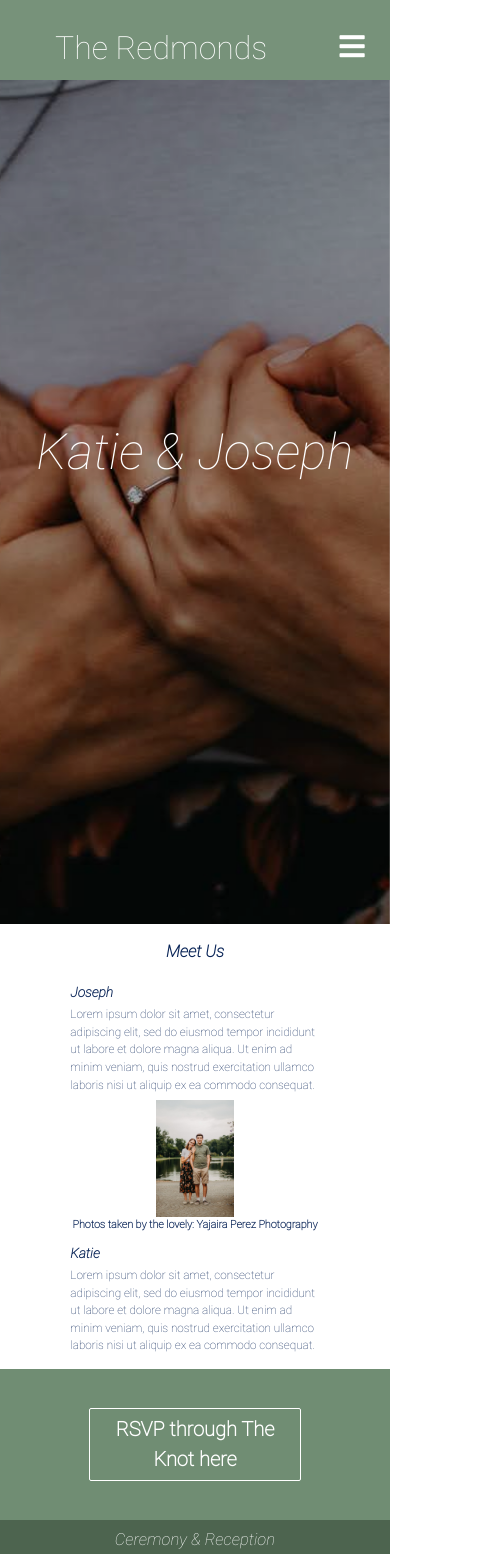
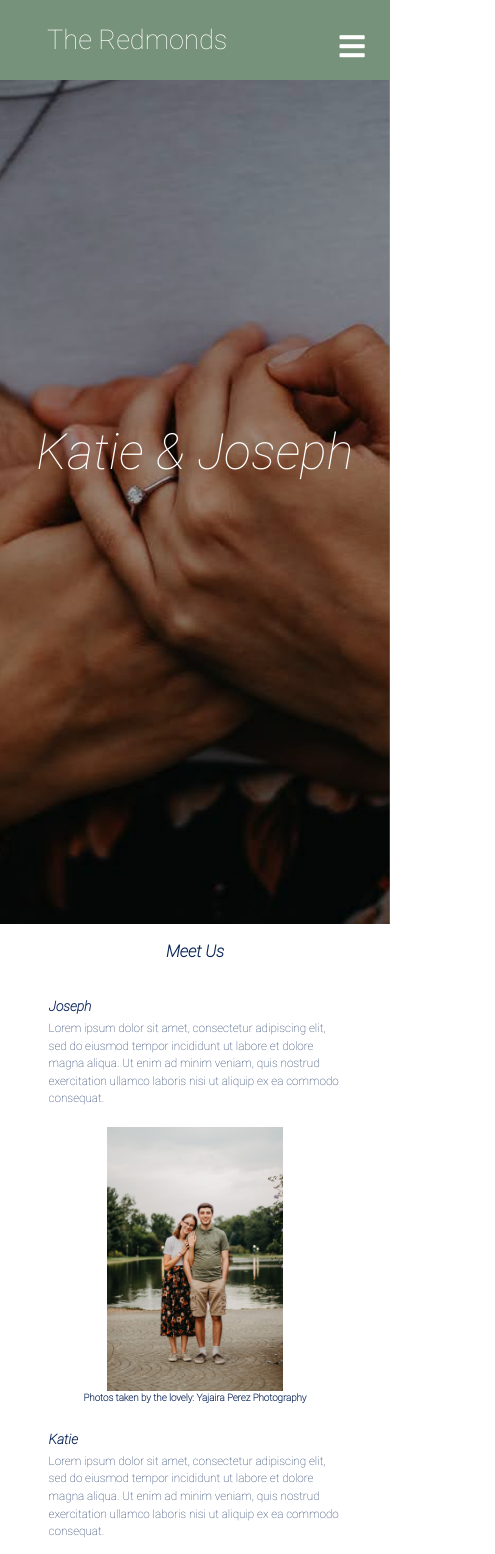
Before and after one commit to ktreider/wedding, a React (Create React App) app: page / in a window 390 px wide. Shown: the top 1554 px of the page, 495 px wide, since content can reach past the window. Built offline with nearby package versions, Linux system fonts and the light colour scheme.

Commit message:
mobile implementation

```diff
--- a/src/App.css
+++ b/src/App.css
@@ -54,8 +54,8 @@
 h1 {font-size: var(--global--font-size-lg);}
 h2 {font-size: var(--global--font-size-m);}
 h3 {font-size: var(--global--font-size-s);}
-h4, p, .btn {font-size: var(--global--font-size-xs);}
-h5 {font-size: var(--global--font-size-xxs);}
+h4, p, .btn, a {font-size: var(--global--font-size-xs);}
+h5, h6, h6 a {font-size: var(--global--font-size-xxs);}
 
 
 /* tablet and mobile font-sizing */
--- a/src/components/Navbar.css
+++ b/src/components/Navbar.css
@@ -93,9 +93,12 @@
       opacity: 1;
       transition: all 0.5s ease;
     }
+    .navbar-logo {
+      font-size: 1.7rem;
+    }
 
     .nav-menu.active {
-      background: rgba(96, 128, 99, .9);
+      background: rgba(96, 128, 99, 1);
       left: 0;
       opacity: 1;
       transition: all 0.5s ease;
--- a/src/components/pages/Details.css
+++ b/src/components/pages/Details.css
@@ -140,3 +140,69 @@
     min-height:40px;
   }
 }
+
+
+/*
+* Tablet View (below 900px)
+*	==============================================
+*/
+@media only screen and (max-width: 900px) {
+    .hotels {
+        flex-direction: column;
+    }
+    .hotels .blurb-container {
+        width: unset;
+        padding: 2vw 0;
+        text-align: center;
+    }
+    .hotels, #misc, .people, .information {
+        width: calc( .85 * var(--responsive--aligndefault-width));
+    }
+    .people {
+        flex-direction: column;
+    }
+    .girls, .guys {
+        width: unset;
+    }
+    .small-img {
+        height: 25vw;
+        width: 19.5vw;
+    }
+    .menus {
+        flex-direction: column;
+    }
+    #food {
+        width: unset;
+        padding-bottom: 5vw;
+    }
+    .map-img {
+        height: 40vw;
+        width: 50vw;
+    }
+
+}
+
+/*
+* Mobile View (below 600px)
+*	==============================================
+*/
+@media only screen and (max-width: 600px) {
+	.hotels, #misc, .people, .information {
+        width: calc( 1.05 * var(--responsive--aligndefault-width));
+    }
+    .small-img {
+        height: 35vw;
+        width: 26.5vw;
+    }
+    .food {
+        width: unset;
+    }
+    .food .title {
+        padding-left: 7vw;
+    }
+    .map-img {
+        height: 55vw;
+        width: 80vw;
+    }
+
+}
--- a/src/components/pages/Details.js
+++ b/src/components/pages/Details.js
@@ -151,7 +151,7 @@ const Details = () => {
             <Blurb title="Additional note about the Mass **Communion**" text="Since the ceremony will be followed by Mass, Holy Communion will be available. Attendants are reminded that only practicing Catholics in a state of grace may recieve Communion. In the Extraordinary Form, communion is received on the tongue at the altar rail. To properly receive, please kneel at the rail (if able) and close your eyes before the priest comes to you." />
             <Blurb title="Where can I park?" text="The church has a small parking lot off of Maple, and there is a parking garage on the corner of Hector and Robinson Alley. Try carpooling! Especially for the reception. While there is a parking garage near the church for the ceremony, the Trolley Barn has limited parking in their own lot and there is no close parking garage. The Trolley Barn has a little market alongside their event spaces, so the public will also be occupying the parking lots during the day." />
             <img className="map-img" src={maryParking} alt="Parking Map"/>
-            <Blurb title="Is there a gift registry?" text="There is not a specific gift registry. Your presence at our wedding is a gift in in itself, but if you feel inclined to give more, please contribute in the best way you see fit! Below is a little more about us if you're looking for something special." />
+            <Blurb title="Is there a gift registry?" text="There is not a specific gift registry. Your presence at our wedding is a gift in itself, but if you feel inclined to give more, please contribute in the best way you see fit! Below is a little more about us if you're looking for something special." />
             <Blurb title="More about Katie & Joseph" text=" We love to do many things together in our free time at home or traveling. We love anything outdoors, and will take walks in the neighborhood or hit the trails for a hike! We try and visit the best trails with waterfalls, scenic overlooks, or lots of rocks to climb. On days we are feeling lazy, or it is just too cold out for a hike, we love to cook! From homemade pierogies to gnocchi to fresh sorbet or even homemade bread, we love to try something new. Katie adores plants and flowers and has even started to press them into art! Joseph loves to go biking, play video games, and code!"/>
             <Blurb title="Sharing photos" text="Katie adores looking back at fond memories, so be sure to share photos from our wedding day! We are thinking of starting a hashtag if you want to tag on instagram! Check back here for the hashtag closer to the big day. " />
             <br/><br/>
--- a/src/components/pages/Home.css
+++ b/src/components/pages/Home.css
@@ -108,7 +108,10 @@
     flex-direction: row-reverse;
 }
 
-
+iframe {
+    height: 30vw;
+    width: 40vw;
+}
 
 .hom {
     background-color: var(--global--color-green);
@@ -122,15 +125,44 @@
 @media only screen and (max-width: 900px) {
 
 	.meet {
-		width: calc( .865 * var(--responsive--aligndefault-width));
+		width: calc( .85 * var(--responsive--aligndefault-width));
 		margin: auto;
+        flex-direction: column;
+	}
+    .top {
+        padding-bottom: 4vw;
+    }
+    .mid-img {
+        display: flex;
+        flex-direction: column;
+        align-items: center;
+    }
+    .mid-img img {
+        width: 30vw;
     }
     .left-side, .right-side {
-        padding: 1.5vw;
+        padding: 2vw 1.5vw;
     }
     #button {
         padding: 7vw;
     }
+    .flex-styling, .sched-info {
+        width: calc( .85 * var(--responsive--aligndefault-width));
+    }
+    .loc {
+        flex-direction: column;
+    }
+    .loc div {
+        width: 100%;
+    }
+    .loc * {
+        padding: 2vw 0;
+    }
+    iframe {
+        height: 40vw;
+        width: 50vw;
+    }
+
 
 }
 
@@ -140,19 +172,22 @@
 */
 @media only screen and (max-width: 600px) {
 
-	.meet {
-		width: calc( .9 * var(--responsive--aligndefault-width));
-		margin: auto;
-        flex-direction: column;
+	.meet, .sched-info, .flex-styling {
+		width: calc( 1.05 * var(--responsive--aligndefault-width));
 	}
-    .mid-img {
-        display: flex;
-        flex-direction: column;
-        align-items: center;
+    #button {
+        padding: 10vw;
+    }
+    .mid-img img {
+        width: 45vw;
+    }
+    .left-side, .right-side {
+        padding: 5vw 1.5vw;
     }
 
-    #button {
-        padding: 10vw;
+    iframe {
+        height: 55vw;
+        width: 65vw;
     }
 
 
--- a/src/components/pages/Home.js
+++ b/src/components/pages/Home.js
@@ -74,7 +74,7 @@ const Home = () => {
                 <a href="https://goo.gl/maps/vevFoeRrKYgLf6iT7" className="u" rel="noreferrer" target="_blank">140 W Hector Street, Conshohocken, PA</a>
               </div>
 
-              <iframe src="https://www.google.com/maps/embed?pb=!1m18!1m12!1m3!1d3053.066046161117!2d-75.30993858929499!3d40.073938849874054!2m3!1f0!2f0!3f0!3m2!1i1024!2i768!4f13.1!3m3!1m2!1s0x89c6be43733fa251%3A0x437e07142ff275a!2s140%20W%20Hector%20St%2C%20Conshohocken%2C%20PA%2019428!5e0!3m2!1sen!2sus!4v1652896538695!5m2!1sen!2sus" width="600" height="450" allowfullscreen="" loading="lazy" referrerpolicy="no-referrer-when-downgrade" title="st marys"></iframe>
+              <iframe src="https://www.google.com/maps/embed?pb=!1m18!1m12!1m3!1d3053.066046161117!2d-75.30993858929499!3d40.073938849874054!2m3!1f0!2f0!3f0!3m2!1i1024!2i768!4f13.1!3m3!1m2!1s0x89c6be43733fa251%3A0x437e07142ff275a!2s140%20W%20Hector%20St%2C%20Conshohocken%2C%20PA%2019428!5e0!3m2!1sen!2sus!4v1652896538695!5m2!1sen!2sus"  allowfullscreen="" loading="lazy" referrerpolicy="no-referrer-when-downgrade" title="st marys"></iframe>
             </div> {/*loc*/}
 
             <div className="loc right">
@@ -84,7 +84,7 @@ const Home = () => {
                 <a href="https://goo.gl/maps/6BmbQtisx7jhzVRd7" className="u" rel="noreferrer" target="_blank">116 E Broad Street, Quakertown, PA</a>
               </div>
 
-                <iframe src="https://www.google.com/maps/embed?pb=!1m18!1m12!1m3!1d3036.54695903798!2d-75.3383234695933!3d40.44102959608636!2m3!1f0!2f0!3f0!3m2!1i1024!2i768!4f13.1!3m3!1m2!1s0x89c418a26cd4749f%3A0x5a21bd6df6a53212!2s116%20E%20Broad%20St%2C%20Quakertown%2C%20PA%2018951!5e0!3m2!1sen!2sus!4v1652897372426!5m2!1sen!2sus" width="600" height="450" allowfullscreen="" loading="lazy" referrerpolicy="no-referrer-when-downgrade" title="trolley barn"></iframe>
+                <iframe src="https://www.google.com/maps/embed?pb=!1m18!1m12!1m3!1d3036.54695903798!2d-75.3383234695933!3d40.44102959608636!2m3!1f0!2f0!3f0!3m2!1i1024!2i768!4f13.1!3m3!1m2!1s0x89c418a26cd4749f%3A0x5a21bd6df6a53212!2s116%20E%20Broad%20St%2C%20Quakertown%2C%20PA%2018951!5e0!3m2!1sen!2sus!4v1652897372426!5m2!1sen!2sus"  allowfullscreen="" loading="lazy" referrerpolicy="no-referrer-when-downgrade" title="trolley barn"></iframe>
               </div> {/*loc*/}
 
           </div> {/*flex-styling*/}
```
